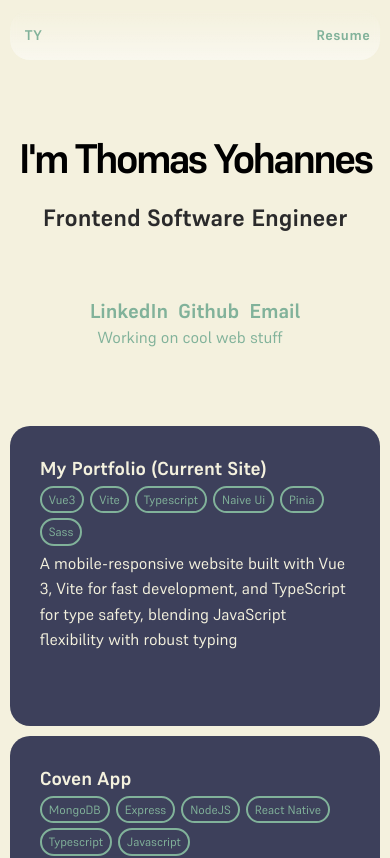
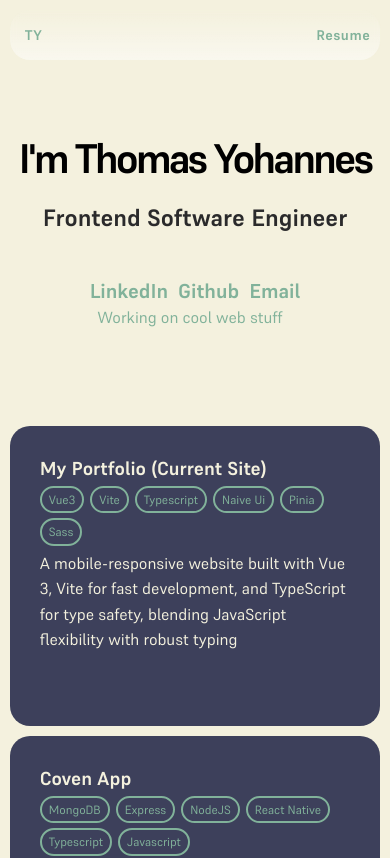
Before and after one commit to ThomYohan/VVNPortfolio, a Vue app: page / in a window 390 px wide. Shown: the top 858 px of the page. Built offline with nearby package versions, Linux system fonts and the light colour scheme.

Commit message:
restructured header, and cleaned up leftover icon code

```diff
--- a/src/assets/globalStyles.css
+++ b/src/assets/globalStyles.css
@@ -854,8 +854,9 @@ h6 {
 .header-box {
     display: flex;
     flex-direction: row;
+    align-items: center;
     justify-content: space-between;
-    width: 100%;
+    width: 95%;
 }
 
 .header-box h5 {
@@ -866,6 +867,8 @@ h6 {
     display: flex;
     align-items: flex-start;
     flex-direction: row;
+    flex-wrap: wrap;
+    max-width: 100%;
 }
 
 .header-link-container,
@@ -1392,11 +1395,19 @@ h6 {
         }
     }
 
-    @media (max-width: 400px) {
+    @media (max-width: 1000px) {
         .header-box {
             display: flex;
             flex-direction: column;
+            max-width: 95vw;
         }
+    }
+
+    @media (max-width: 400px) {
+        /* .header-box {
+            display: flex;
+            flex-direction: column;
+        } */
 
         .page-layout {
             margin: 30px 0 0 0;
@@ -1452,7 +1463,9 @@ h6 {
         }
 
         .header-box {
-            padding: 40px 0 0 0;
+            display: flex;
+            flex-direction: column;
+            padding: 20px 0 0 0;
         }
 
         .header {
--- a/src/views/Home.vue
+++ b/src/views/Home.vue
@@ -13,14 +13,6 @@
             <div class="header-box">
                 <div class="header-link-container">
                     <div class="header-links" v-for="data in Data.links" :key="data.id">
-                        <!-- <Icon size="32">
-                            <a class="" v-if="data.name !== 'Resume'" :href="data.link" target="_blank">
-                                <component :is="data.icon" />
-                            </a>
-                            <a class="footer-icons" v-else :href="data.link" target="_blank" rel="">
-                                {{ data.name }}
-                            </a>
-                        </Icon> -->
                         <a class="" v-if="data.name !== 'Resume'" :href="data.link" target="_blank">
                             {{ data.name }}
                         </a>
@@ -94,7 +86,6 @@
             <!-- </section> -->
             <section class="footer-container2">
                 <div v-for="data in Data.footerLinks" :key="data.id">
-                    <Icon size="24">
                     <a class="footer-icons" v-if="data.name !== 'Resume'" :href="data.link" target="_blank">
                         <!-- <`${{ data.icon }}` /> -->
                         <!-- <component :is="data.icon" /> -->
@@ -103,7 +94,6 @@
                     <a class="footer-icons" v-else :href="data.link" target="_blank" rel="">
                         {{ data.name }}
                     </a>
-                    </Icon>
                 </div>
             </section>
 
@@ -161,7 +151,7 @@ export default defineComponent({
         // Execute code after component is mounted
         onMounted(() => {
             // Observe the desired elements
-            // observeElement('.navvyBar');
+            observeElement('.navvyBar');
             observeElement('.header-container');
             observeElement('.tile')
             observeElement('.job-box')
```
Lines whose indentation alone changed are shown as unchanged.
